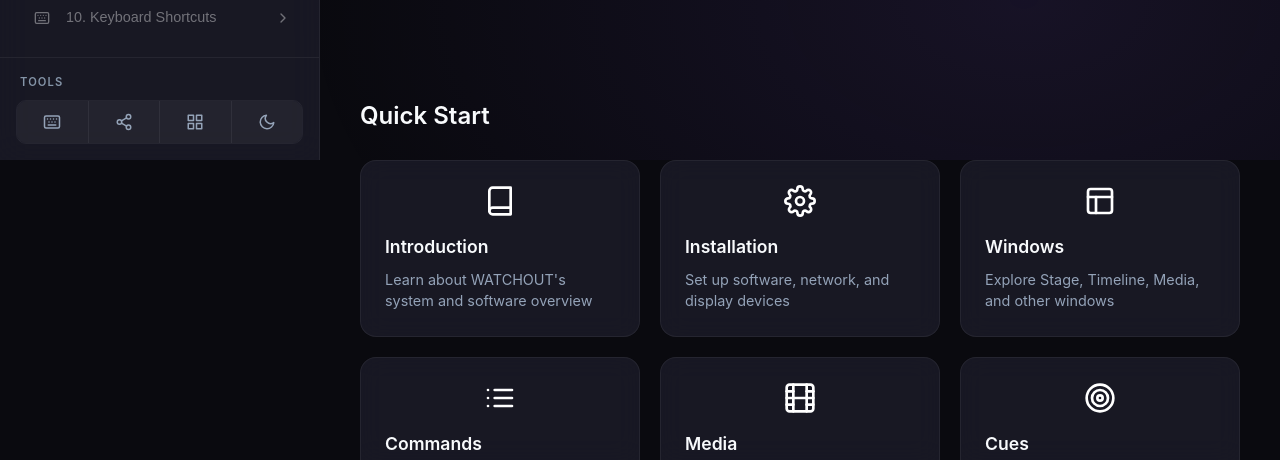
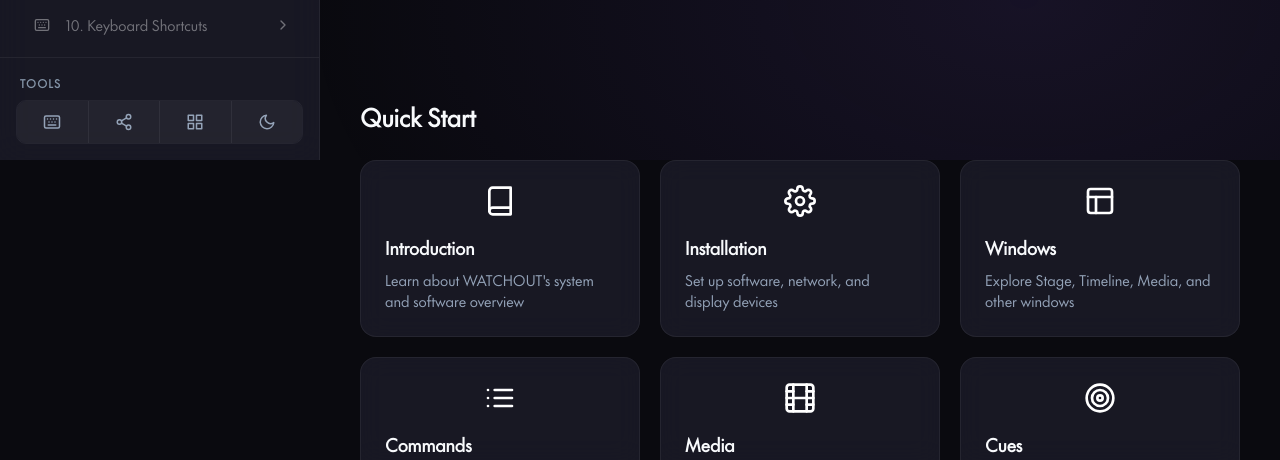
Before and after one commit to Kitonae/WO_keys, a website: page wiki/index.html in a window 1280 px wide. Shown: the part 640-1100 px from the top of the page. Drawn offline with Linux system fonts and the light colour scheme.

Commit message:
fonts fix

```diff
--- a/wiki/styles.css
+++ b/wiki/styles.css
@@ -1,5 +1,12 @@
 /* WATCHOUT Wiki/User Guide - Stylesheet */
 /* Using the same visual style as the shortcuts page */
+
+@font-face {
+    font-family: 'Futura Now Headline';
+    src: url('fonts/FuturaNowHeadline-Rg.otf') format('opentype');
+    font-weight: normal;
+    font-style: normal;
+}
 
 :root {
     --bg-primary: #0a0a0f;
```
Also changed, not shown: wiki/fonts/FuturaNowHeadline-Rg.otf (added).
